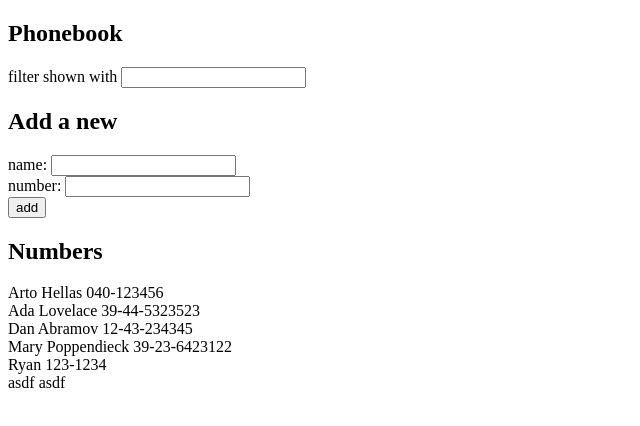
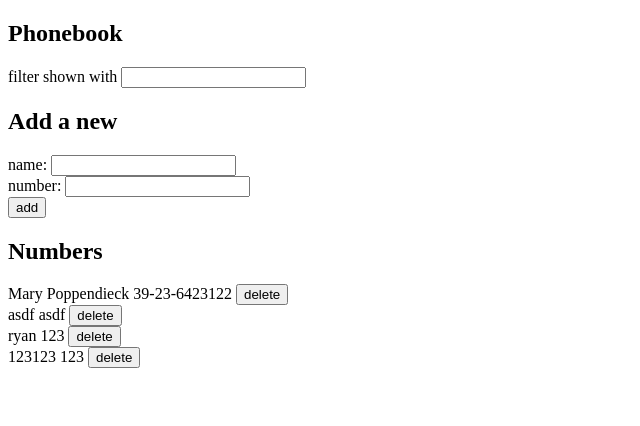
Before and after one commit to Susarog/FullStackOpen, a React (Create React App) app in the folder part2/phonebook/: page / in a window 1280 px wide. Shown: the top 426 px of the page, without its empty margins (0-640 px from the left). Built offline with nearby package versions, Linux system fonts and the light colour scheme; data requests are answered from the project's data file.

Commit message:
Finish 2.17 But I think its kinda janky

```diff
--- a/part2/phonebook/db.json
+++ b/part2/phonebook/db.json
@@ -1,33 +1,23 @@
 {
   "persons": [
     {
-      "name": "Arto Hellas",
-      "number": "040-123456",
-      "id": 1
-    },
-    {
-      "name": "Ada Lovelace",
-      "number": "39-44-5323523",
-      "id": 2
-    },
-    {
-      "name": "Dan Abramov",
-      "number": "12-43-234345",
-      "id": 3
-    },
-    {
       "name": "Mary Poppendieck",
       "number": "39-23-6423122",
-      "id": 4
-    },
-    {
-      "name": "Ryan",
-      "number": "123-1234",
-      "id": 5
+      "id": 3
     },
     {
       "name": "asdf",
       "number": "asdf",
+      "id": 4
+    },
+    {
+      "name": "ryan",
+      "number": "123",
+      "id": 5
+    },
+    {
+      "name": "123123",
+      "number": "123",
       "id": 6
     }
   ]
--- a/part2/phonebook/src/App.js
+++ b/part2/phonebook/src/App.js
@@ -2,7 +2,7 @@ import { useState, useEffect } from "react";
 import Persons from "./components/Persons";
 import PersonForm from "./components/PersonForm";
 import Filter from "./components/Filter";
-import phoneBookService from "./services/phonebook"
+import phoneBookService from "./services/phonebook";
 
 const App = () => {
   const [persons, setPersons] = useState([]);
@@ -39,7 +39,7 @@ const App = () => {
     const newPerson = {
       name: newName,
       number: newNumber,
-      id: persons.length + 1,
+      id: persons.length === 0 ? 1 : persons[persons.length-1].id + 1,
     };
     phoneBookService.createPerson(newPerson).then((response) => {
       setPersons(persons.concat(response.data));
@@ -61,7 +61,13 @@ const App = () => {
         submit={submit}
       />
       <h2>Numbers</h2>
-      <Persons persons={persons} filterValue={filterValue} />
+      <Persons
+        persons={persons}
+        filterValue={filterValue}
+        deletePerson={phoneBookService.deletePerson}
+        updatePerson={phoneBookService.updatePerson}
+        setPersons={setPersons}
+      />
     </div>
   );
 };
--- a/part2/phonebook/src/components/Persons.js
+++ b/part2/phonebook/src/components/Persons.js
@@ -1,17 +1,36 @@
+const Persons = ({
+  persons,
+  filterValue,
+  deletePerson,
+  setPersons,
+  updatePerson,
+}) => {
+  const deletePhonePerson = (person) => {
+    const personID = person.id;
+    const personName = person.name;
+    let index = 1;
+    if (window.confirm(`Delete ${personName}?`)) {
+      deletePerson(personID)
+        .then(setPersons(persons.filter((person) => person.id !== personID)))
+        .catch((error) => alert(`${personName} does not exist`));
+    }
+    return;
+  };
 
-const Persons = ({persons,filterValue}) => {
-    return(
+  return (
     <div>
       {persons
-          .filter((person) => person.name.toLowerCase().includes(filterValue.toLowerCase()))
+        .filter((person) =>
+          person.name.toLowerCase().includes(filterValue.toLowerCase())
+        )
         .map((person) => (
           <div key={person.id}>
-              {person.name} {person.number}
+            {person.name} {person.number}{" "}
+            <button onClick={() => deletePhonePerson(person)}>delete</button>
           </div>
         ))}
     </div>
-    )
-}
-
+  );
+};
 
 export default Persons;
--- a/part2/phonebook/src/services/phonebook.js
+++ b/part2/phonebook/src/services/phonebook.js
@@ -7,12 +7,15 @@ const createPerson = (obj) => {
 }
 
 const getPeople = () => {
-    return axios(baseURL);
+    return axios.get(baseURL);
 }
 
+const updatePerson = (id,obj) => {
+    return axios.put(`${baseURL}/${id}`, obj)
+}
 
 const deletePerson = (id) => {
     return axios.delete(`${baseURL}/${id}`);
 }
 
-export default {createPerson,getPeople , deletePerson};
+export default {createPerson, getPeople , deletePerson , updatePerson};
```
Lines whose indentation alone changed are shown as unchanged.
